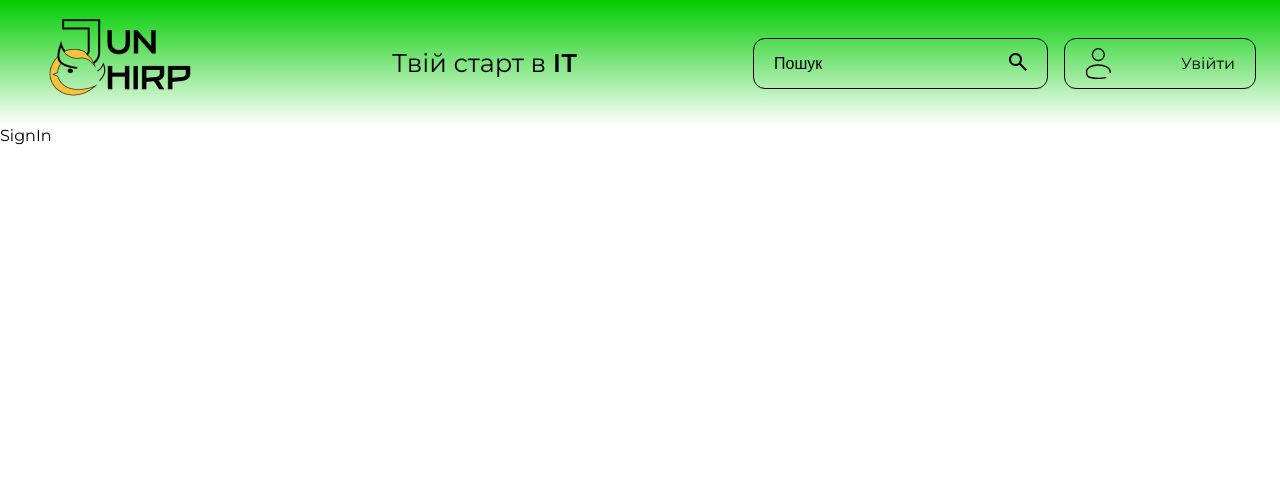
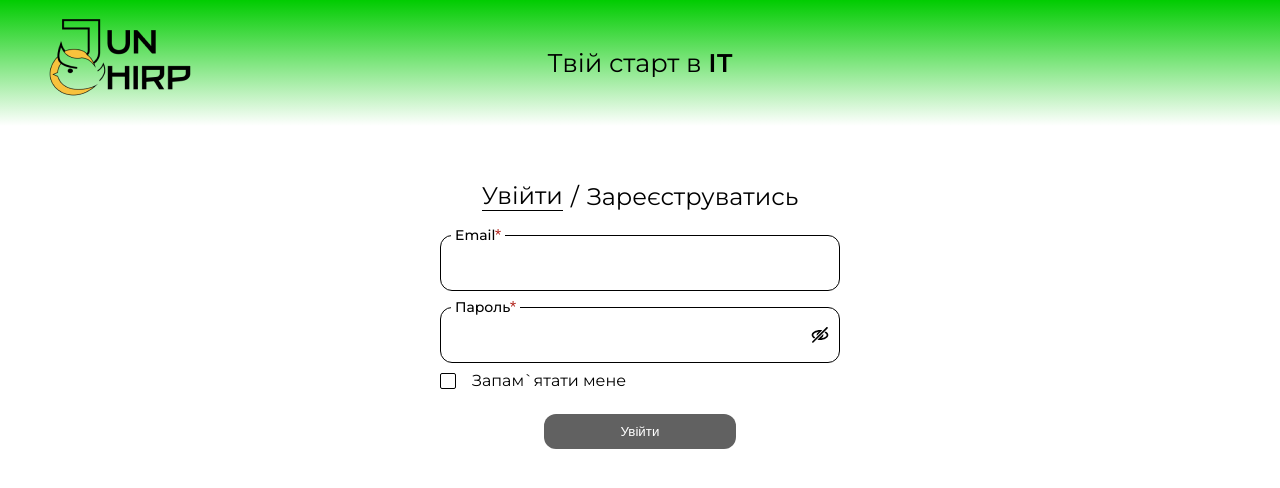
Before and after one commit to VitalikN/jun-chirp, a Next.js app: page /sign_in in a window 1280 px wide. Shown: the top 488 px of the page. Built offline with nearby package versions, Linux system fonts and the light colour scheme.

Commit message:
markup  sign_in

```diff
--- /dev/null
+++ b/src/components/ErrorFeedback.tsx
@@ -0,0 +1,15 @@
+import s from "@/sass/layouts/signIn.module.scss";
+import { ErrorMessage } from "formik";
+
+export interface ErrorFeedbackProps {
+  name: string;
+}
+
+const ErrorFeedback: React.FC<ErrorFeedbackProps> = ({ name }) => {
+  return (
+    <ErrorMessage name={name}>
+      {(errorMessage) => <span className={s.error}>{errorMessage}</span>}
+    </ErrorMessage>
+  );
+};
+export default ErrorFeedback;
--- a/src/components/Header.tsx
+++ b/src/components/Header.tsx
@@ -1,18 +1,29 @@
+"use client";
 import Link from "next/link";
 import s from "@/sass/layouts/header.module.scss";
 import Logo from "./Logo";
+import { usePathname } from "next/navigation";
 
 const Header = () => {
+  const pathname = usePathname();
+
   return (
     <header className={s.header}>
       <div className={`${s.container} ${s.container__header} `}>
-        <Link href="/">
+        <Link
+          href="/"
+          className={`${
+            pathname === "/sign_in" || pathname === "/register"
+              ? s.logo__link
+              : ""
+          }`}
+        >
           <Logo />
         </Link>
         <Link href="/" className={s.text__link}>
           Твій старт в <span className={s.text__link__chip}>ІТ</span>
         </Link>
-
+        {pathname !== "/sign_in" && pathname !== "/register" && (
           <nav className={`${s.nav}  `}>
             {/* умова якщо є токен тоді показуємо box__input */}
             <div className={s.box__input}>
@@ -33,6 +44,7 @@ const Header = () => {
               Увійти
             </Link>
           </nav>
+        )}
       </div>
     </header>
   );
--- a/src/components/SignIn.tsx
+++ b/src/components/SignIn.tsx
@@ -1,8 +1,134 @@
 "use client";
+
+import Link from "next/link";
+
+import { usePathname, useRouter } from "next/navigation";
+import { Field, Form, Formik } from "formik";
+import ErrorFeedback from "./ErrorFeedback";
+import * as Yup from "yup";
+import s from "@/sass/layouts/signIn.module.scss";
+
+export const validationSchema = Yup.object().shape({
+  email: Yup.string().required(
+    "Введіть дійсну електронну адресу у форматі username@example.com"
+  ),
+
+  password: Yup.string()
+    .min(
+      8,
+      "Пароль повинен містити щонайменше 8 символів, включаючи великі і малі літери, цифри та спеціальні символи."
+    )
+    .required("Обов'язкове поле!"),
+});
+
+export interface FormValues {
+  email: string;
+  password: string;
+  rememberMe: boolean;
+}
+
 const SignIn = () => {
+  const pathname = usePathname();
+  const router = useRouter();
+
+  // useEffect(() => {
+  //   token ? router.push("/personal_office") : "";
+  // }, [token, router]);
+
+  const handleSubmit = async (
+    values: FormValues,
+    { resetForm }: { resetForm: () => void }
+  ) => {
+    console.log(values);
+    resetForm();
+  };
+
   return (
-    <section>
-      <div>SignIn</div>
+    <section className={`${s.section} `}>
+      <div className={`${s.container} `}>
+        <div className={s.box__link}>
+          <Link
+            href="/sign_in"
+            className={` ${s.link} ${
+              pathname === "/sign_in" ? s.link__sign_in : ""
+            } `}
+          >
+            Увійти
+          </Link>
+          <span>/</span>
+          <Link
+            href="/register"
+            className={` ${s.link} ${
+              pathname === "/register" ? s.link__register : ""
+            } `}
+          >
+            Зареєструватись
+          </Link>
+        </div>
+
+        <Formik
+          initialValues={{ email: "", password: "", rememberMe: false }}
+          onSubmit={handleSubmit}
+          validationSchema={validationSchema}
+        >
+          {({ errors, touched }) => (
+            <Form className={s.form}>
+              <div className={s.form__box}>
+                <label className={s.label}>
+                  Email
+                  <svg width="6" height="16" className={s.chip}>
+                    <use href="/symbol-defs.svg#icon"></use>
+                  </svg>
+                </label>
+                <Field
+                  className={s.input}
+                  type="email"
+                  name="email"
+                  error={touched.email && errors.email}
+                />
+                <ErrorFeedback name="email" />
+              </div>
+              <div className={s.form__box}>
+                <label className={s.label}>
+                  Пароль
+                  <svg width="6" height="16" className={s.chip}>
+                    <use href="/symbol-defs.svg#icon"></use>
+                  </svg>
+                </label>
+
+                <Field
+                  className={s.input}
+                  type="password"
+                  name="password"
+                  error={touched.password && errors.password}
+                />
+                <svg width="40" height="40" className={s.chip__eye}>
+                  <use href="/symbol-defs.svg#eye-close"></use>
+                </svg>
+
+                <ErrorFeedback name="password" />
+              </div>
+              <div className={s.form__box__checkbox}>
+                <label className={s.checkboxLabel}>
+                  <Field
+                    type="checkbox"
+                    name="rememberMe"
+                    className={s.checkbox}
+                  />
+                  <svg width="13" height="11" className={s.chip__checkbox}>
+                    <use href="/symbol-defs.svg#checkbox"></use>
+                  </svg>
+                  Запам`ятати мене
+                </label>
+              </div>
+              <button className={s.styledBtn} type="submit">
+                {/* {isLoading ? "Loading...." : "Увійти"} */}
+                Увійти
+              </button>
+            </Form>
+          )}
+        </Formik>
+      </div>
     </section>
   );
 };
--- a/src/redux/auth/authApi.ts
+++ b/src/redux/auth/authApi.ts
@@ -11,7 +11,7 @@ type RootState = ReturnType<typeof store.getState>;
 export const authApi = createApi({
   reducerPath: "authApi",
   baseQuery: fetchBaseQuery({
-    baseUrl: process.env.baseUrl,
+    baseUrl: process.env.BASE_URL,
     prepareHeaders: (headers, { getState }) => {
       const token = (getState() as { auth: { token: string } }).auth.token;
       if (token) {
--- a/src/sass/layouts/header.module.scss
+++ b/src/sass/layouts/header.module.scss
@@ -7,6 +7,10 @@
 .container__header {
   display: flex;
   align-items: center;
+}
+
+.logo__link {
+  position: absolute;
 }
 .text__link {
   margin: 0 auto;
--- a/src/sass/layouts/signIn.module.scss
+++ b/src/sass/layouts/signIn.module.scss
@@ -1,2 +1,111 @@
 @import "../utils/container";
 @import "../utils/mixins";
+
+.section {
+  padding-top: 55px;
+}
+.box__link {
+  @include flexCenter();
+  gap: 8px;
+  @include font(20px, 2vw, 24px, 400, 29px);
+}
+
+.link__sign_in {
+  border-bottom: 1px solid var(--border);
+}
+.link__register {
+  border-bottom: 1px solid var(--border);
+}
+.form {
+  display: flex;
+  flex-direction: column;
+  //   gap: 16px;
+  //   justify-content: center;
+  padding-top: 24px;
+  max-width: 400px;
+  margin: 0 auto;
+}
+
+.form__box {
+  position: relative;
+  &:nth-child(2) {
+    margin: 16px 0 8px;
+  }
+}
+.label {
+  position: absolute;
+
+  top: -11px;
+  left: 11px;
+  background: #fff;
+  padding: 0 4px;
+  @include font(12px, 2vw, 14px, 500, 15px); // дані не коректні
+}
+.input {
+  width: 100%;
+  border: 1px solid var(--border);
+  border-radius: 12px;
+  padding: 4px 25px 4px 16px;
+  outline: none;
+  background-color: transparent;
+  @include font(14px, 2vw, 16px, 600, 46px); // дані не коректні
+}
+.chip__eye {
+  position: absolute;
+  right: 0;
+  top: 8px;
+  cursor: pointer;
+}
+.form__box__checkbox {
+  padding-bottom: 24px;
+}
+.checkboxLabel {
+  cursor: pointer;
+  display: flex;
+  align-items: center;
+}
+//
+.checkboxLabel {
+  position: relative;
+
+  display: flex;
+  align-items: center;
+  cursor: pointer;
+  @include font(14px, 2vw, 16px, 400, 19px);
+
+  .checkbox {
+    appearance: none;
+    width: 16px;
+    height: 16px;
+    border: 1px solid var(--border);
+    border-radius: 2px;
+    margin-right: 16px;
+    position: relative;
+    cursor: pointer;
+
+    &:focus {
+      outline: none;
+    }
+
+    &:checked + .chip__checkbox {
+      display: block;
+      position: absolute;
+      top: 2px;
+      left: 4px;
+    }
+  }
+
+  .chip__checkbox {
+    display: none;
+  }
+}
+.styledBtn {
+  padding: 10px 20px 10px 20px;
+  background-color: #616161;
+  color: #ffffff;
+  border-radius: 12px;
+  border: none;
+  outline: none;
+  width: 192px;
+  margin: 0 auto;
+}
```
Also changed, not shown: src/components/Register.tsx (+9 -0 lines), public/symbol-defs.svg. Lines whose indentation alone changed are shown as unchanged.
